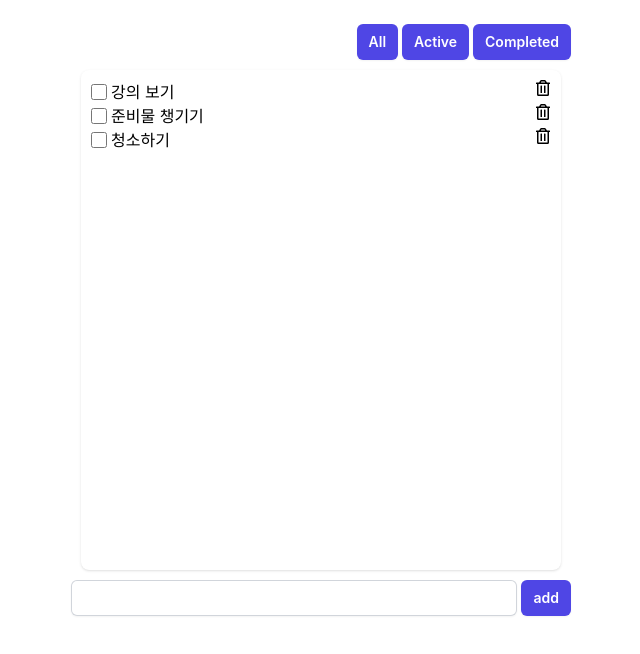
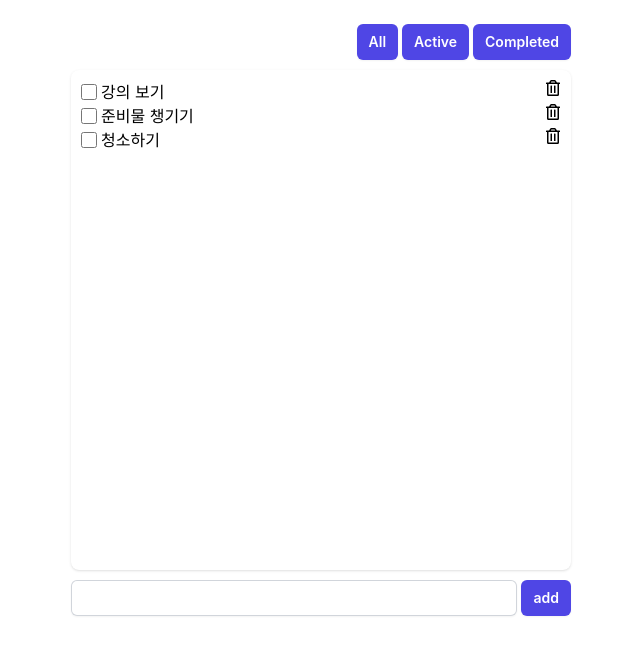
Before and after one commit to keonwooo/pracReact, a React (Create React App) app: page / in a window 1280 px wide. Shown: the top 654 px of the page, without its empty margins (319-959 px from the left). Built offline with nearby package versions, Linux system fonts and the light colour scheme.

Commit message:
[2024.08.26] 1. Todo List 좌우 margin 0으로 변경

```diff
--- a/src/App.css
+++ b/src/App.css
@@ -7,7 +7,7 @@
 .listDiv {
   height: 500px;
   padding: 10px;
-  margin: 10px;
+  margin: 10px 0px 10px 0px;
 }
 
 .insertDiv {
```
